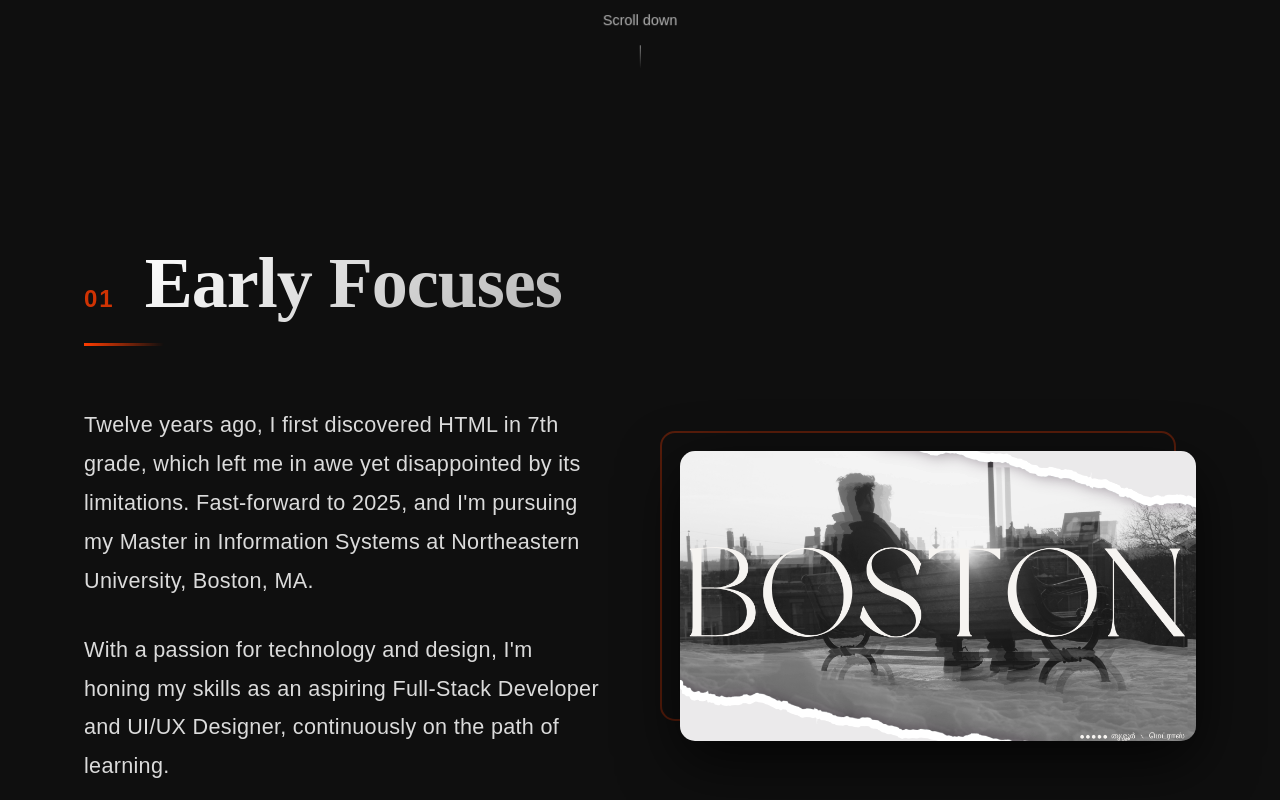
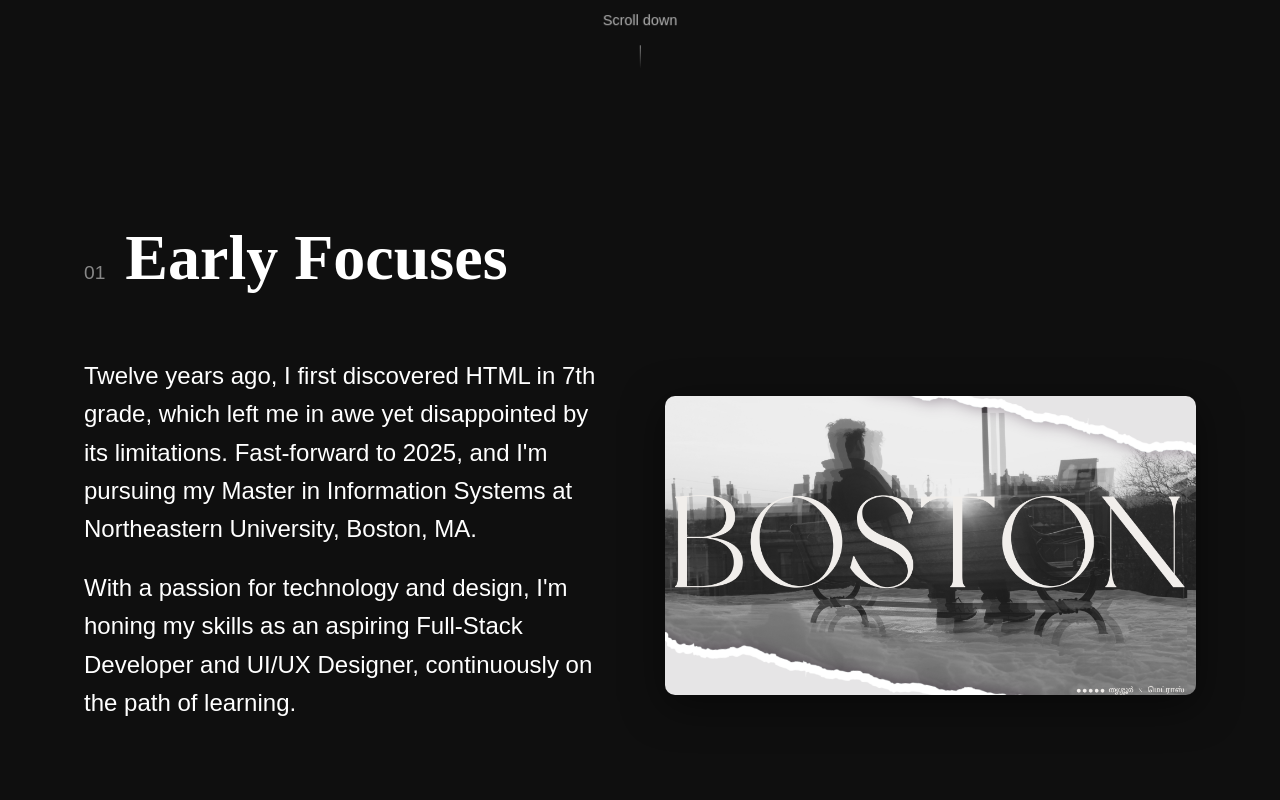
Before and after one commit to cheruvathoorshajd/Portfolio, a React (Create React App) app: page / in a window 1280 px wide. Shown: the part 680-1480 px from the top of the page. Built offline with nearby package versions, Linux system fonts and the light colour scheme; a web font is replaced by a local one.

Commit message:
Revert About section styling to original design

```diff
--- a/src/styles/About.css
+++ b/src/styles/About.css
@@ -1,14 +1,13 @@
 .about-section {
-  padding: 120px 0;
+  padding: 100px 0;
   background-color: var(--background);
-  position: relative;
 }
 
 .about-content {
   display: flex;
   align-items: center;
   justify-content: space-between;
-  gap: 80px;
+  gap: 50px;
   opacity: 0;
   transform: translateY(50px);
   transition: all 0.8s cubic-bezier(0.33, 1, 0.68, 1);
@@ -25,7 +24,6 @@
   opacity: 0;
   transform: translateX(-50px);
   transition: all 0.8s cubic-bezier(0.33, 1, 0.68, 1) 0.2s;
-  max-width: 600px;
 }
 
 .about-text.visible {
@@ -34,20 +32,9 @@
 }
 
 .about-text p {
-  font-size: 1.35rem;
-  line-height: 1.8;
-  margin-bottom: 30px;
-  color: rgba(255, 255, 255, 0.85);
-  font-weight: 300;
-  letter-spacing: 0.3px;
-}
-
-.about-text p:last-child {
-  margin-bottom: 0;
-}
-
-.about-text p::first-line {
-  font-weight: 400;
+  font-size: 1.5rem;
+  line-height: 1.6;
+  margin-bottom: 20px;
 }
 
 .about-image {
@@ -55,8 +42,6 @@
   opacity: 0;
   transform: translateX(50px);
   transition: all 0.8s cubic-bezier(0.33, 1, 0.68, 1) 0.4s;
-  position: relative;
-  max-width: 550px;
 }
 
 .about-image.visible {
@@ -64,67 +49,25 @@
   transform: translateX(0);
 }
 
-.about-image::before {
-  content: '';
-  position: absolute;
-  top: -20px;
-  left: -20px;
-  right: 20px;
-  bottom: 20px;
-  border: 2px solid var(--accent);
-  border-radius: 15px;
-  z-index: -1;
-  opacity: 0.3;
-  transition: all 0.5s ease;
-}
-
-.about-image:hover::before {
-  top: -15px;
-  left: -15px;
-  right: 15px;
-  bottom: 15px;
-  opacity: 0.6;
-}
-
 .about-img {
   width: 100%;
   height: auto;
-  border-radius: 15px;
-  box-shadow: 0px 20px 60px rgba(0, 0, 0, 0.7);
+  border-radius: 10px;
+  box-shadow: 0px 10px 40px rgba(0, 0, 0, 0.5);
   transition: transform 0.5s ease, box-shadow 0.5s ease;
-  display: block;
-  filter: grayscale(0.1) contrast(1.05);
 }
 
 .about-img:hover {
-  transform: scale(1.02) translateY(-5px);
-  box-shadow: 0px 25px 70px rgba(255, 60, 0, 0.4);
-  filter: grayscale(0) contrast(1.1);
+  transform: scale(1.02);
+  box-shadow: 0px 15px 50px rgba(255, 60, 0, 0.3);
 }
 
 @media screen and (max-width: 968px) {
-  .about-section {
-    padding: 80px 0;
-  }
-
   .about-content {
     flex-direction: column;
-    gap: 50px;
-  }
-
-  .about-text {
-    max-width: 100%;
   }
 
   .about-text p {
-    font-size: 1.2rem;
-  }
-
-  .about-image {
-    max-width: 100%;
-  }
-
-  .about-image::before {
-    display: none;
+    font-size: 1.3rem;
   }
 }
--- a/src/styles/index.css
+++ b/src/styles/index.css
@@ -63,42 +63,22 @@ section {
 .section-header {
   display: flex;
   align-items: baseline;
-  margin-bottom: 80px;
+  margin-bottom: 60px;
   opacity: 0;
   transform: translateY(50px);
   animation: fadeInUp 0.8s ease forwards;
-  position: relative;
-}
-
-.section-header::after {
-  content: '';
-  position: absolute;
-  bottom: -20px;
-  left: 0;
-  width: 80px;
-  height: 3px;
-  background: linear-gradient(90deg, var(--accent), transparent);
 }
 
 .section-number {
-  font-size: 1.5rem;
-  margin-right: 30px;
-  color: var(--accent);
-  opacity: 0.8;
+  font-size: 1.2rem;
+  margin-right: 20px;
+  opacity: 0.5;
   font-family: var(--body-font);
-  font-weight: 600;
-  letter-spacing: 2px;
 }
 
 .section-header h2 {
-  font-size: 4.5rem;
+  font-size: 4rem;
   font-family: var(--heading-font);
-  font-weight: 700;
-  letter-spacing: -1px;
-  background: linear-gradient(135deg, var(--text) 0%, rgba(255, 255, 255, 0.7) 100%);
-  -webkit-background-clip: text;
-  -webkit-text-fill-color: transparent;
-  background-clip: text;
 }
 
 @keyframes fadeInUp {
@@ -110,16 +90,7 @@ section {
 
 @media screen and (max-width: 768px) {
   .section-header h2 {
-    font-size: 2.8rem;
-  }
-
-  .section-number {
-    font-size: 1.2rem;
-    margin-right: 20px;
-  }
-
-  .section-header::after {
-    width: 60px;
+    font-size: 2.5rem;
   }
 
   section {
```
